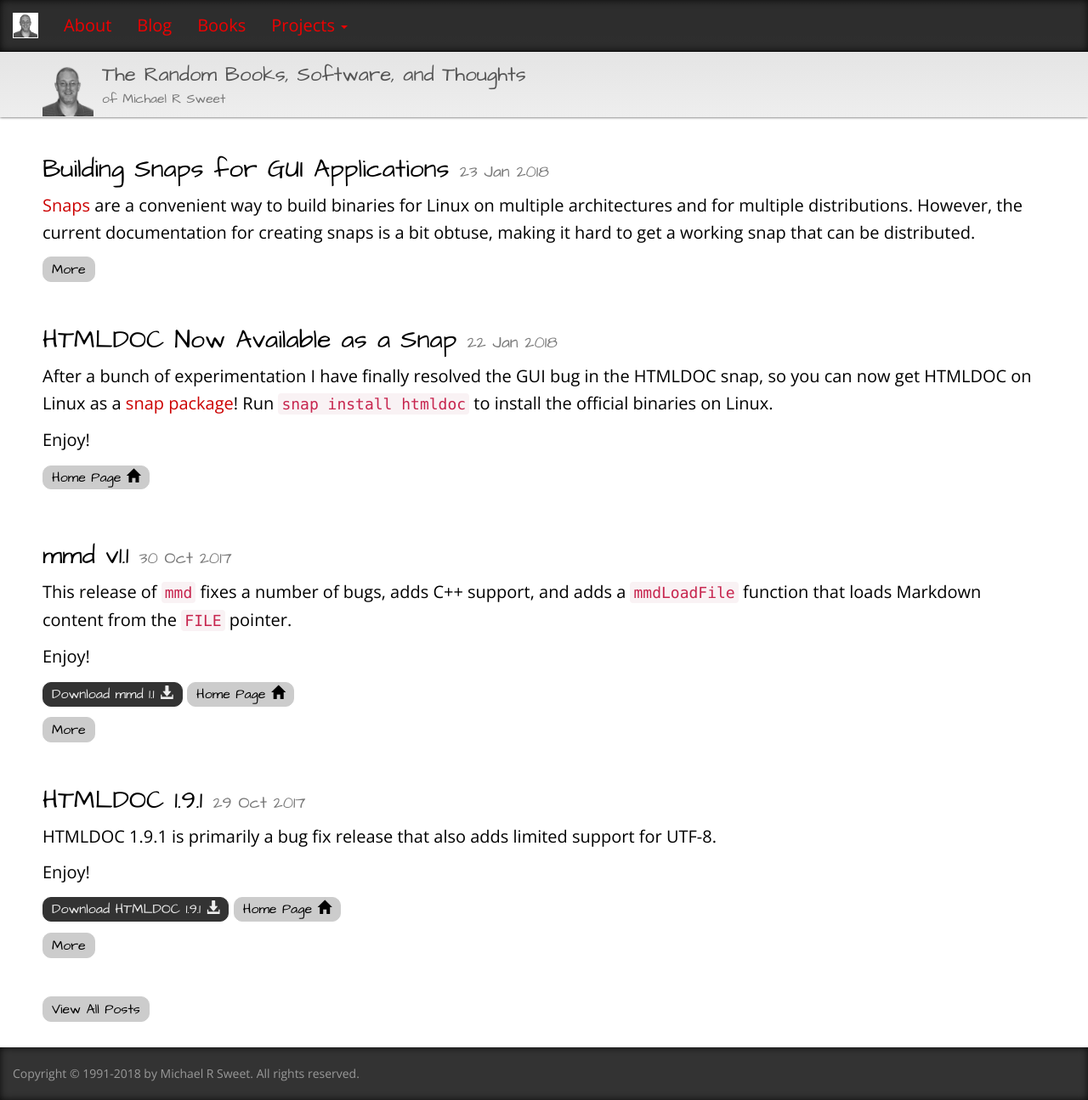
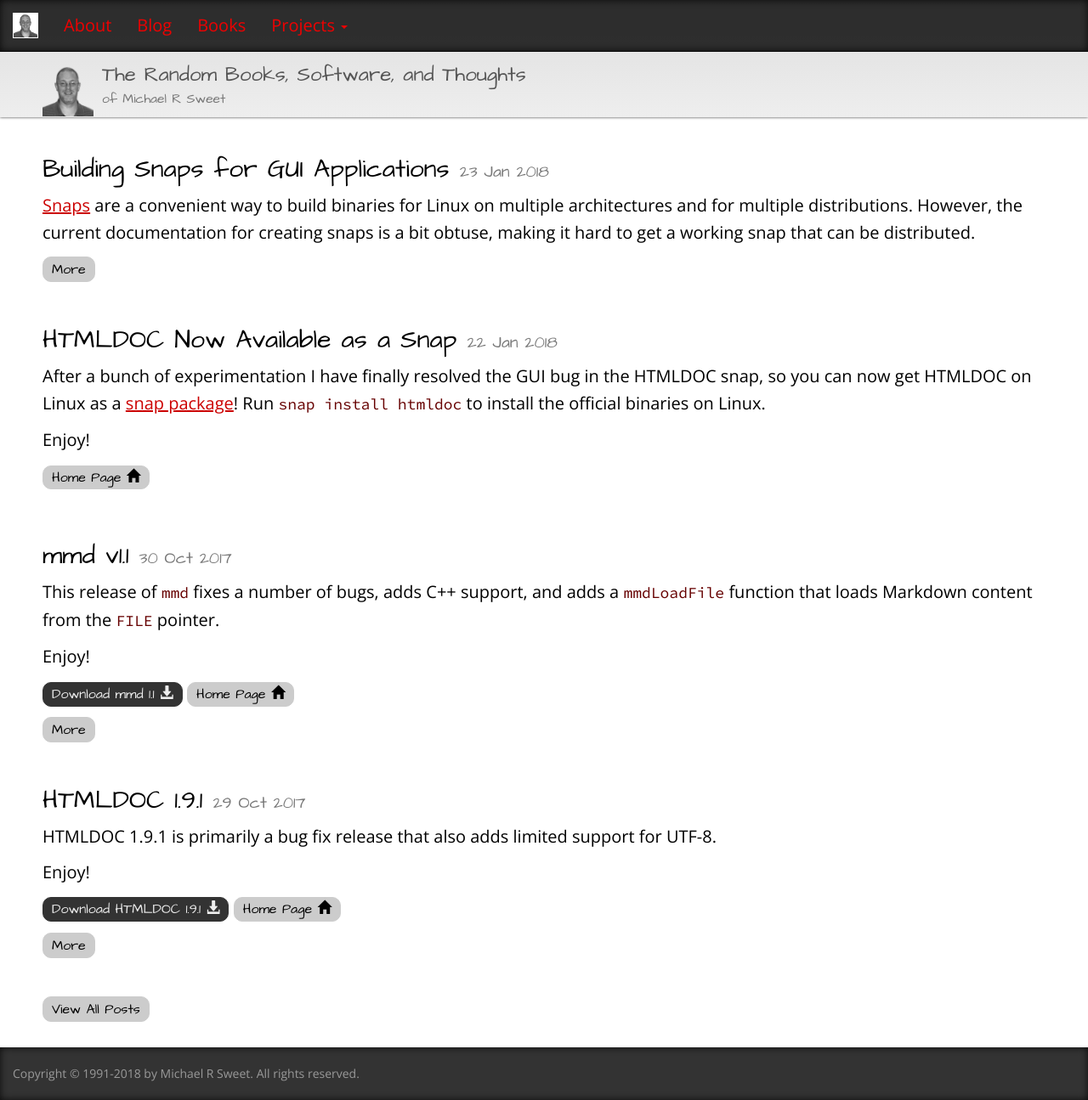
Before and after one commit to michaelrsweet/michaelrsweet.github.com, a Jekyll site: the page built from index.html, in a window 1280 px wide and 1295 px high. Shown: the whole window at 85% size. Built offline with Jekyll 4.4.1, drawn with Linux system fonts in a browser that asks for light colours.

Commit message:
More tweaks to CSS - links should look like links, non-links should not stand out screaming "click me".

```diff
--- a/css/michaelrsweet.css
+++ b/css/michaelrsweet.css
@@ -7,7 +7,7 @@
   font-family: 'Open Sans', sans-serif;
 }
 
-code, kbd, p.code, p.command, p.summary, pre, ul.code li, input[type="search"], {
+code, kbd, p.code, p.command, p.summary, pre, ul.code li, input[type="search"] {
   font-family: 'Source Code Pro', monospace;
   font-size: 90%;
 }
@@ -45,18 +45,26 @@
   color: #555;
 }
 
+code, kbd {
+  background: inherit;
+  border-radius: inherit;
+  color: #600;
+  padding: inherit;
+}
+
 a:link, a:visited {
   color: #c00;
-  text-decoration: none;
+  text-decoration: underline;
 }
 
 a:link:hover, a:active {
   color: #f00;
-  text-decoration: none;
+  text-decoration: underline;
 }
 
 h2 a:link, h2 a:visited, h2 a:link:hover, h2 a:active {
   color: black;
+  text-decoration: none;
 }
 
 img.logo {
@@ -138,13 +146,19 @@
 
 .navbar-inverse .navbar-nav > li > a, .navbar-inverse .navbar-nav>.open>a, .navbar-inverse .navbar-nav>.open>a:focus, .navbar-inverse .navbar-nav>.open>a:hover {
   color: #e00;
+  text-decoration: none;
 }
 .navbar-inverse .navbar-nav > li > a:hover {
   color: #f00;
+  text-decoration: none;
+}
+ul.dropdown-menu a:link, ul.dropdown-menu a:visited {
+  text-decoration: none;
 }
 
 a.navbar-brand {
   padding: 10px 15px;
+  text-decoration: none;
 }
 
 a.navbar-brand img {
```
